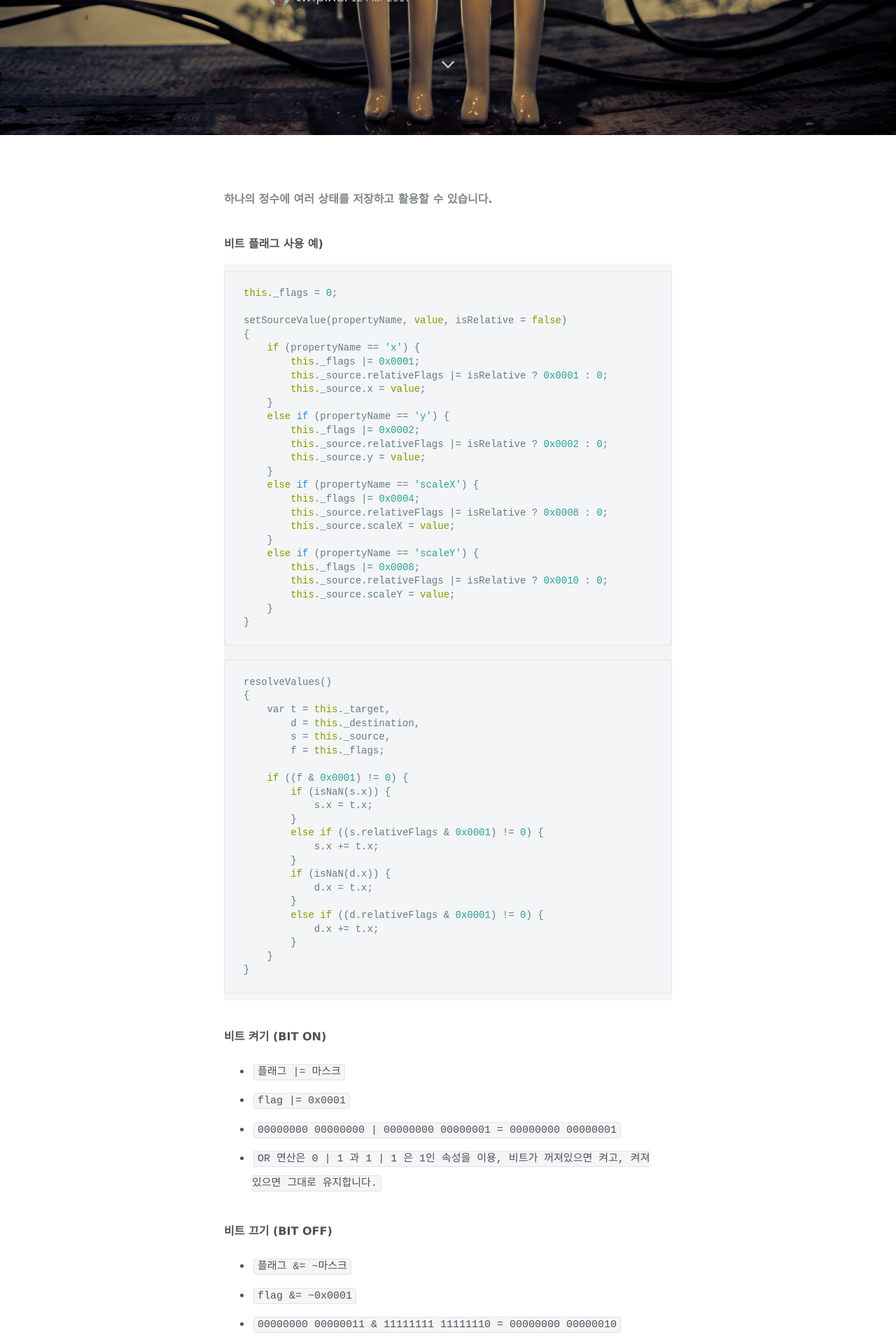
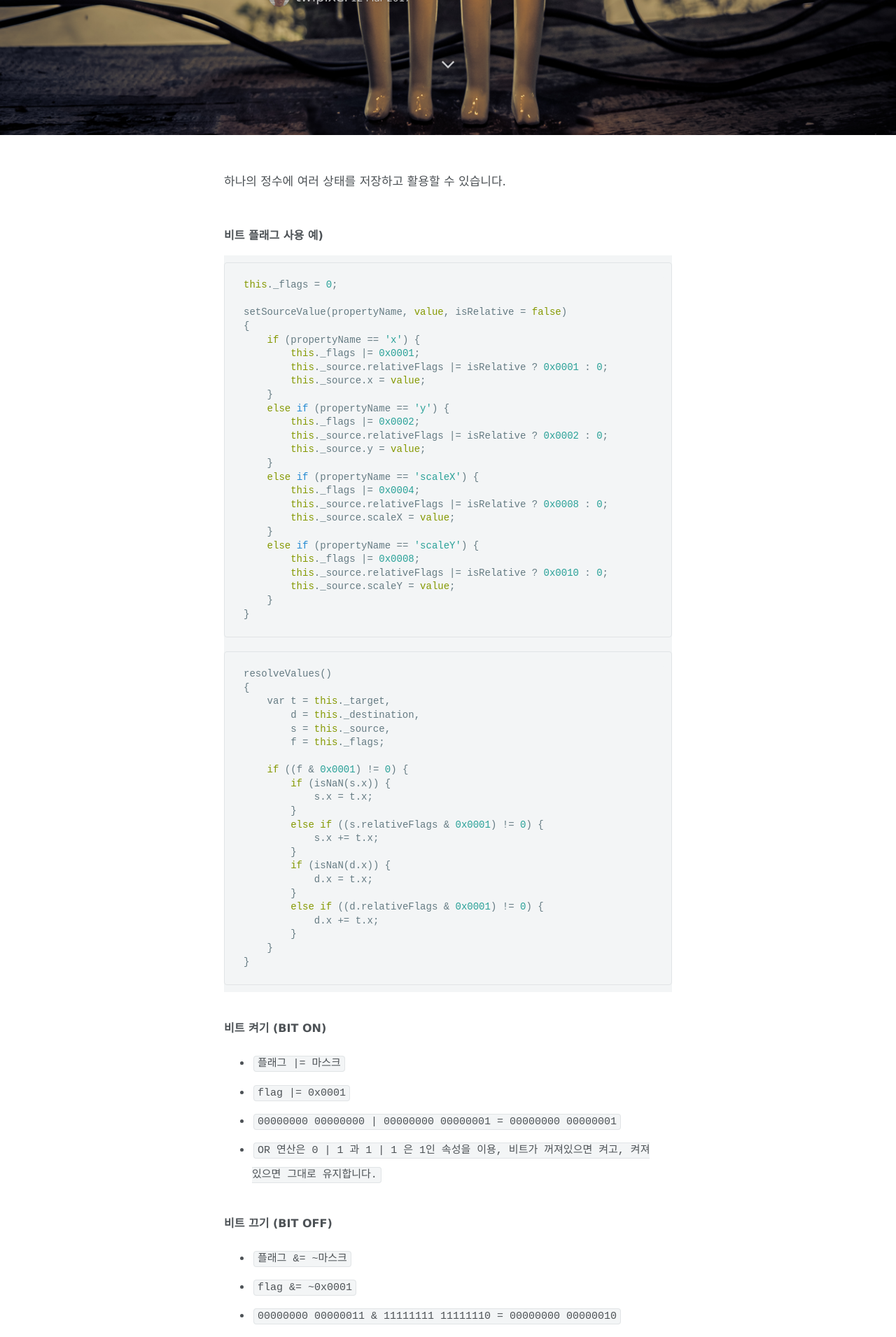
Before and after one commit to twipixel/twipixel.github.io, a Jekyll site: the page built from _posts/2017-04-27-bit-flag.md, in a window 1280 px wide. Shown: the part 707-2618 px from the top of the page at 70% size. Built offline with Jekyll 4.4.1, drawn with Linux system fonts in a browser that asks for light colours; nearby versions of some CDN libraries; some web fonts are replaced; comment, search, counter and statistics services are not loaded.

Commit message:
요약글 포멧 수정

```diff
--- a/_posts/2017-04-27-bit-flag.md
+++ b/_posts/2017-04-27-bit-flag.md
@@ -8,7 +8,7 @@ image: /assets/images/2017-04-27-bit-flag/desktop.png
 image2: /assets/images/2017-04-27-bit-flag/mobile.png
 ---
 
-###### 하나의 정수에 여러 상태를 저장하고 활용할 수 있습니다.
+하나의 정수에 여러 상태를 저장하고 활용할 수 있습니다.
 
 
 
```
Also changed, not shown: _posts/2017-04-30-linked-list.md (+21 -1 lines).
